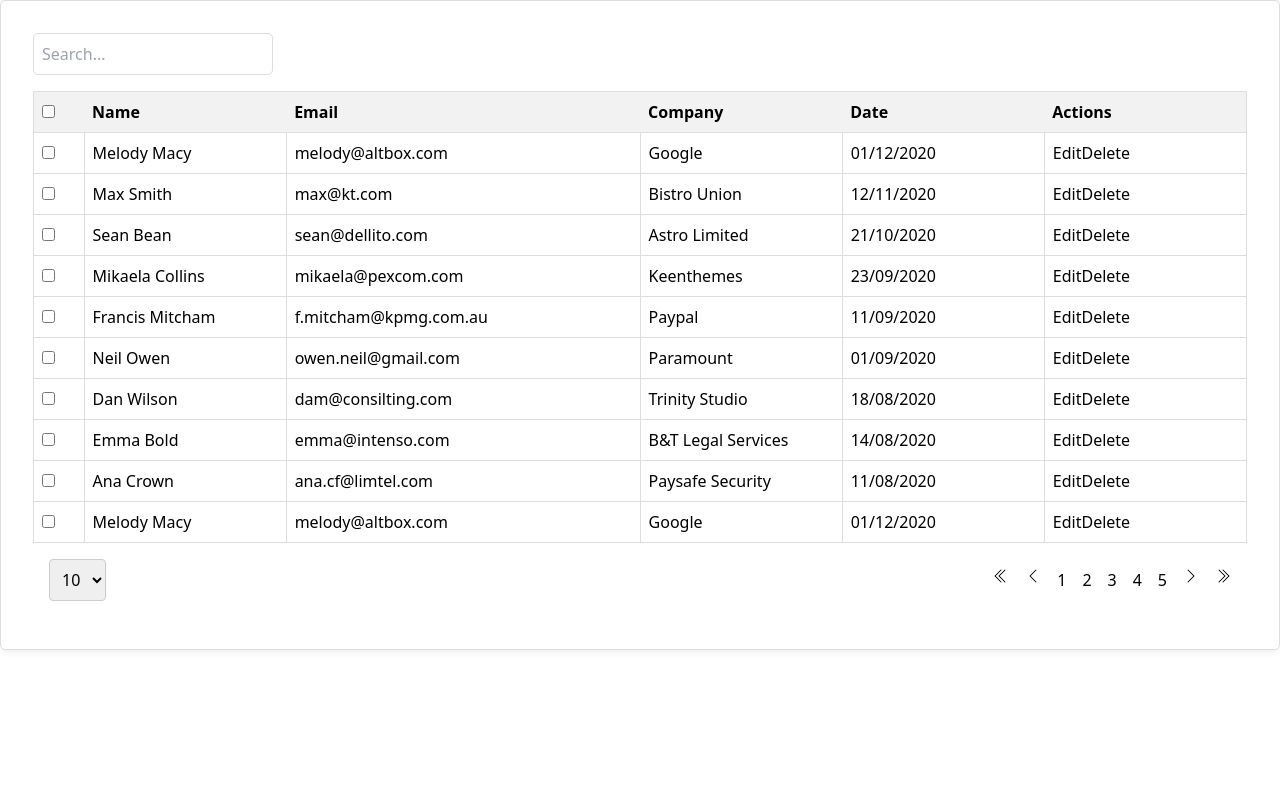
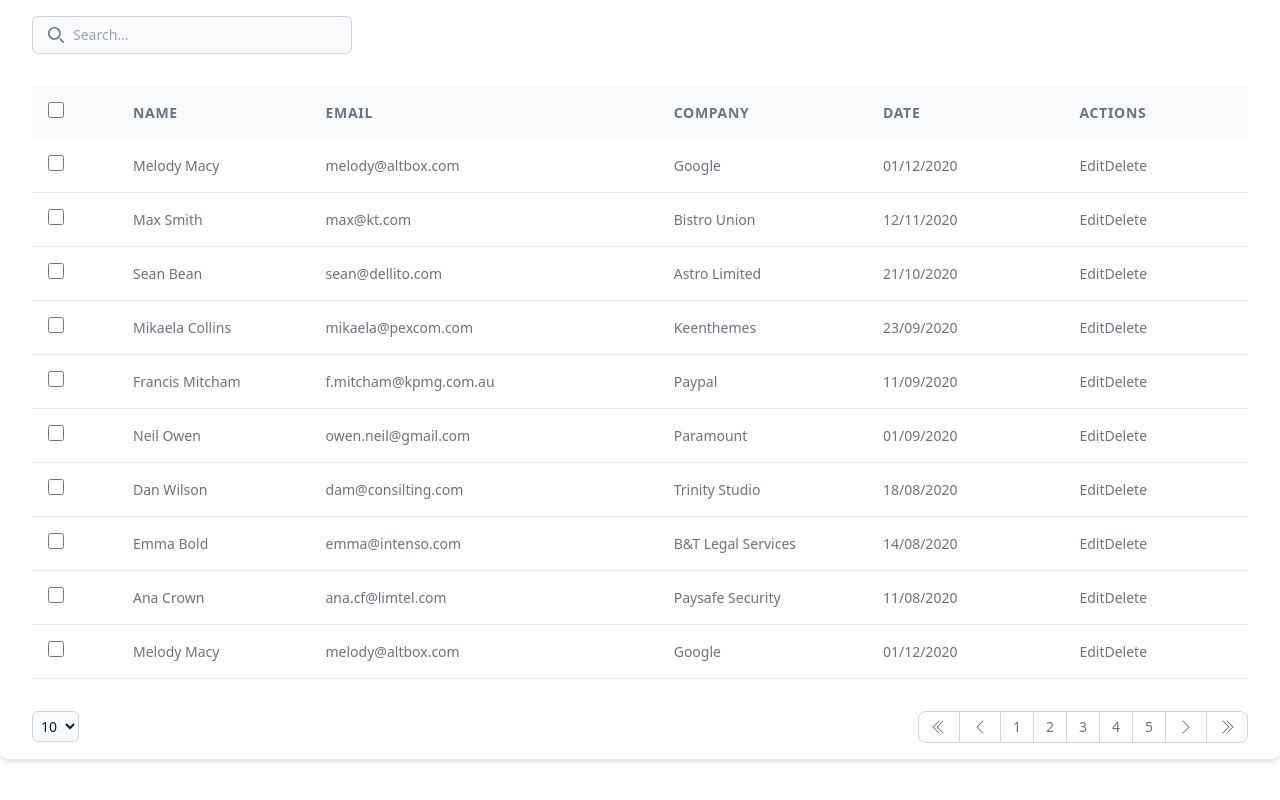
Before and after one commit to ogzcode/Components-Work, a Vue app in the folder vue-table/: page / in a window 1280 px wide. Built offline with nearby package versions, Linux system fonts and the light colour scheme.

Commit message:
Table styled with tailwind

```diff
--- a/vue-table/src/components/DataTable.vue
+++ b/vue-table/src/components/DataTable.vue
@@ -1,15 +1,24 @@
 <template>
-    <div class="card">
-        <div class="header">
-            <input type="text"
-                v-model="dataTableStore.searchQuery"
-                @input="dataTableStore.searchItems()"
-                placeholder="Search..."
-            />
-            <button @click="printSelectedItems" v-if="dataTableStore.selectedItems.length > 0">Delete</button>
+    <div class="relative overflow-x-auto shadow-md sm:rounded-lg bg-white py-4 px-8">
+        <div class="flex justify-between items-center mb-8">
+            <div class="relative">
+                <div class="absolute inset-y-0 left-4 flex items-center pointer-events-none">
+                    <svg class="w-4 h-4 text-gray-500" aria-hidden="true" xmlns="http://www.w3.org/2000/svg" fill="none"
+                        viewBox="0 0 20 20">
+                        <path stroke="currentColor" stroke-linecap="round" stroke-linejoin="round" stroke-width="2"
+                            d="m19 19-4-4m0-7A7 7 0 1 1 1 8a7 7 0 0 1 14 0Z" />
+                    </svg>
+                </div>
+                <input type="text" v-model="dataTableStore.searchQuery" @input="dataTableStore.searchItems()"
+                    placeholder="Search..."
+                    class="block p-2 pl-10 text-sm text-gray-900 border border-gray-300 rounded-md w-80 bg-gray-50 outline-0" />
+            </div>
+            <div>
+                <slot name="headerActions"></slot>
+            </div>
         </div>
-        <table>
-            <TableHeader/>
+        <table class="w-full text-sm text-left text-gray-500">
+            <TableHeader />
             <TableBody>
                 <template v-for="(_, name) in $slots" v-slot:[name]="{ data }">
                     <slot :name="name" :data="data">
@@ -31,48 +40,6 @@ import TableFooter from './TableFooter.vue';
 
 const dataTableStore = useDataTable();
 
-const printSelectedItems = () => {
-    console.log(dataTableStore.selectedItems);
-}
-
 </script>
 
-<style scoped>
-.card {
-    border: 1px solid #ddd;
-    border-radius: 5px;
-    padding: 32px;
-    box-shadow: 0 0 10px rgba(0, 0, 0, 0.1);
-}
-
-table {
-    border-collapse: collapse;
-    width: 100%;
-    border: 1px solid #ddd;
-}
-
-input {
-    border: 1px solid #ddd;
-    border-radius: 5px;
-    padding: 8px;
-    width: 240px;
-    box-sizing: border-box;
-    outline: none;
-}
-
-.header {
-    display: flex;
-    justify-content: space-between;
-    align-items: center;
-    margin-bottom: 1rem;
-}
-
-button {
-    border: none;
-    background-color: #ddd;
-    border-radius: 5px;
-    padding: 8px;
-    cursor: pointer;
-    outline: none;
-}
-</style>
+<style scoped></style>
--- a/vue-table/src/components/TableBody.vue
+++ b/vue-table/src/components/TableBody.vue
@@ -1,19 +1,20 @@
 <template>
     <tbody>
         <template v-for="(row, i) in dataTableStore.dataToDisplay" :key="i">
-            <tr>
-                <td>
+            <tr class="bg-white border-b hover:bg-gray-50">
+                <td class="w-4 p-4">
                     <input
                         type="checkbox"
                         :checked="dataTableStore.selectedItems.includes(row)"
                         @change="onChangeSelect(row)"
+                        class="w-4 h-4 text-blue-600 bg-gray-100 border-gray-300 rounded focus:ring-blue-500"
                     />
                 </td>
                 <template v-for="(column, j) in dataTableStore.headers" :key="j">
                     <td :style="{
                         minWidth: column.columnWidth ? `${column.columnWidth}px` : '0',
                         width: 'auto'
-                    }">
+                    }" class="px-6 py-3">
                         <slot :name="column.key" :data="row">
                             {{ row[column.key] }}
                         </slot>
@@ -36,12 +37,5 @@ const onChangeSelect = (row) => {
 </script>
 
 <style scoped>
-td {
-    border: 1px solid #ddd;
-    padding: 8px;
-}
 
-td:first-child {
-    width: 16px;
-}
 </style>
--- a/vue-table/src/components/TableFooter.vue
+++ b/vue-table/src/components/TableFooter.vue
@@ -1,15 +1,15 @@
 <template>
-    <div class="footer">
+    <div class="flex justify-between mt-8">
         <div>
-            <select v-model="dataTableStore.itemsPerPage">
+            <select v-model="dataTableStore.itemsPerPage" class="bg-gray-50 border border-gray-300 outline-0 text-gray-900 text-sm rounded-md block w-full p-1">
                 <option :value="10">10</option>
                 <option :value="25">25</option>
                 <option :value="50">50</option>
             </select>
         </div>
         <div>
-            <ul>
-                <li @click="dataTableStore.setFirstPage()">
+            <ul class="inline-flex -space-x-px text-sm h-8">
+                <li @click="dataTableStore.setFirstPage()" class="flex items-center justify-center px-3 h-8 ml-0 leading-tight text-gray-500 bg-white border border-gray-300 rounded-l-lg hover:bg-gray-100 hover:text-gray-700 cursor-pointer">
                     <svg xmlns="http://www.w3.org/2000/svg" width="16" height="16" fill="currentColor"
                         class="bi bi-chevron-double-left" viewBox="0 0 16 16">
                         <path fill-rule="evenodd"
@@ -18,24 +18,24 @@
                             d="M12.354 1.646a.5.5 0 0 1 0 .708L6.707 8l5.647 5.646a.5.5 0 0 1-.708.708l-6-6a.5.5 0 0 1 0-.708l6-6a.5.5 0 0 1 .708 0z" />
                     </svg>
                 </li>
-                <li @click="dataTableStore.prevPage()">
+                <li @click="dataTableStore.prevPage()" class="flex items-center justify-center px-3 h-8 ml-0 leading-tight text-gray-500 bg-white border border-gray-300 hover:bg-gray-100 hover:text-gray-700 cursor-pointer">
                     <svg xmlns="http://www.w3.org/2000/svg" width="16" height="16" fill="currentColor"
                         class="bi bi-chevron-left" viewBox="0 0 16 16">
                         <path fill-rule="evenodd"
                             d="M11.354 1.646a.5.5 0 0 1 0 .708L5.707 8l5.647 5.646a.5.5 0 0 1-.708.708l-6-6a.5.5 0 0 1 0-.708l6-6a.5.5 0 0 1 .708 0z" />
                     </svg>
                 </li>
-                <li v-for="(page, index) in visiblePages" @click="dataTableStore.pageChange(index + 1)" :key="index">
+                <li v-for="(page, index) in visiblePages" @click="dataTableStore.pageChange(index + 1)" :key="index" class="flex items-center justify-center px-3 h-8 ml-0 leading-tight text-gray-500 bg-white border border-gray-300 hover:bg-gray-100 hover:text-gray-700 cursor-pointer">
                     {{ page }}
                 </li>
-                <li @click="dataTableStore.nextPage()">
+                <li @click="dataTableStore.nextPage()" class="flex items-center justify-center px-3 h-8 ml-0 leading-tight text-gray-500 bg-white border border-gray-300 hover:bg-gray-100 hover:text-gray-700 cursor-pointer">
                     <svg xmlns="http://www.w3.org/2000/svg" width="16" height="16" fill="currentColor"
                         class="bi bi-chevron-right" viewBox="0 0 16 16">
                         <path fill-rule="evenodd"
                             d="M4.646 1.646a.5.5 0 0 1 .708 0l6 6a.5.5 0 0 1 0 .708l-6 6a.5.5 0 0 1-.708-.708L10.293 8 4.646 2.354a.5.5 0 0 1 0-.708z" />
                     </svg>
                 </li>
-                <li @click="dataTableStore.setLastPage()">
+                <li @click="dataTableStore.setLastPage()" class="flex items-center justify-center px-3 h-8 ml-0 leading-tight text-gray-500 bg-white border border-gray-300 rounded-r-lg hover:bg-gray-100 hover:text-gray-700 cursor-pointer">
                     <svg xmlns="http://www.w3.org/2000/svg" width="16" height="16" fill="currentColor"
                         class="bi bi-chevron-double-right" viewBox="0 0 16 16">
                         <path fill-rule="evenodd"
@@ -89,56 +89,4 @@ const visiblePages = computed(() => {
 </script>
 
 <style scoped>
-.footer {
-    display: flex;
-    justify-content: space-between;
-    align-items: center;
-    padding: 16px;
-}
-
-ul {
-    display: flex;
-    list-style: none;
-    padding: 0;
-    margin: 0;
-}
-
-ul li {
-    margin: 0 8px;
-    cursor: pointer;
-}
-
-ul li:hover {
-    text-decoration: underline;
-}
-
-ul li:first-child {
-    margin-left: 0;
-}
-
-ul li:last-child {
-    margin-right: 0;
-}
-
-select {
-    padding: 8px;
-    border: 1px solid #ccc;
-    border-radius: 4px;
-    cursor: pointer;
-}
-
-select:focus {
-    outline: none;
-}
-
-select:hover {
-    border-color: #999;
-}
-
-select option {
-    padding: 8px;
-    border: 1px solid #ccc;
-    border-radius: 4px;
-    cursor: pointer;
-}
 </style>
--- a/vue-table/src/components/TableHeader.vue
+++ b/vue-table/src/components/TableHeader.vue
@@ -1,13 +1,15 @@
 <template>
-    <thead>
+    <thead class="text-sm text-slate-900 uppercase bg-slate-50">
         <tr>
-            <th>
-                <input type="checkbox" v-model="check" @change="dataTableStore.selectAll(check)" />
+            <th scope="col" class="p-4">
+                <input type="checkbox" v-model="check" @change="dataTableStore.selectAll(check)" class="w-4 h-4 text-blue-600 bg-gray-100 border-gray-300 rounded focus:ring-blue-500"/>
             </th>
             <th v-for="column in dataTableStore.headers"
                 :key="column.key"
                 :style="{ width: column.width }"
                 @click="handleSort(column.key, column.sortEnabled)"
+                class="px-6 py-3 text-left text-gray-500 font-semibold tracking-wider cursor-pointer"
+                scope="col"
             >
                 {{ column.columnName }}
 
@@ -62,22 +64,5 @@ const handleSort = (columnName, sortEnabled) => {
 </script>
 
 <style scoped>
-thead {
-    background-color: #f2f2f2;
-    border: 1px solid #ddd;
-    padding: 8px;
-    text-align: left;
-    font-weight: bold;
-}
 
-th {
-    padding: 8px;
-    text-align: left;
-    font-weight: bold;
-}
-
-svg {
-    margin-left: 8px;
-    fill: black;
-}
 </style>
```
